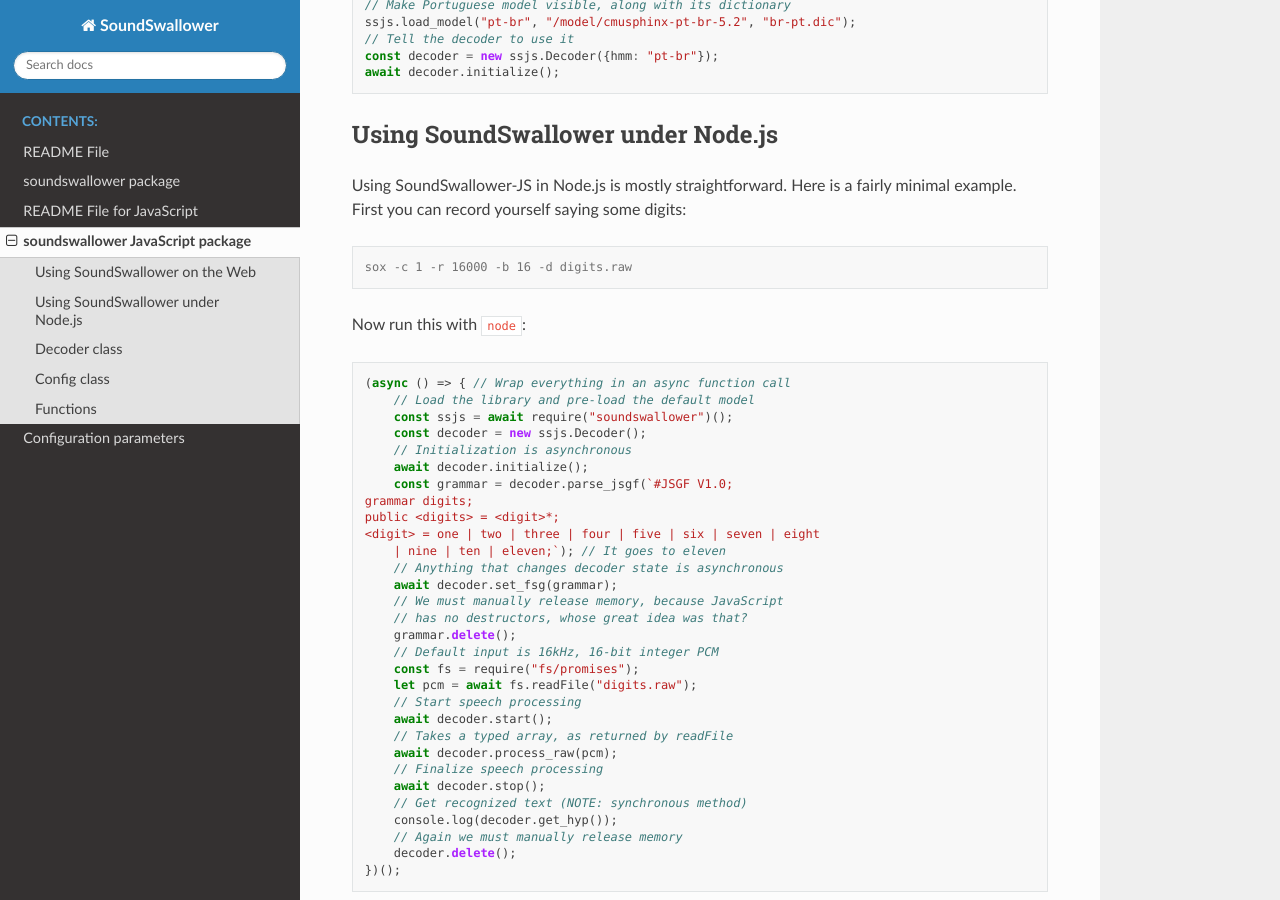
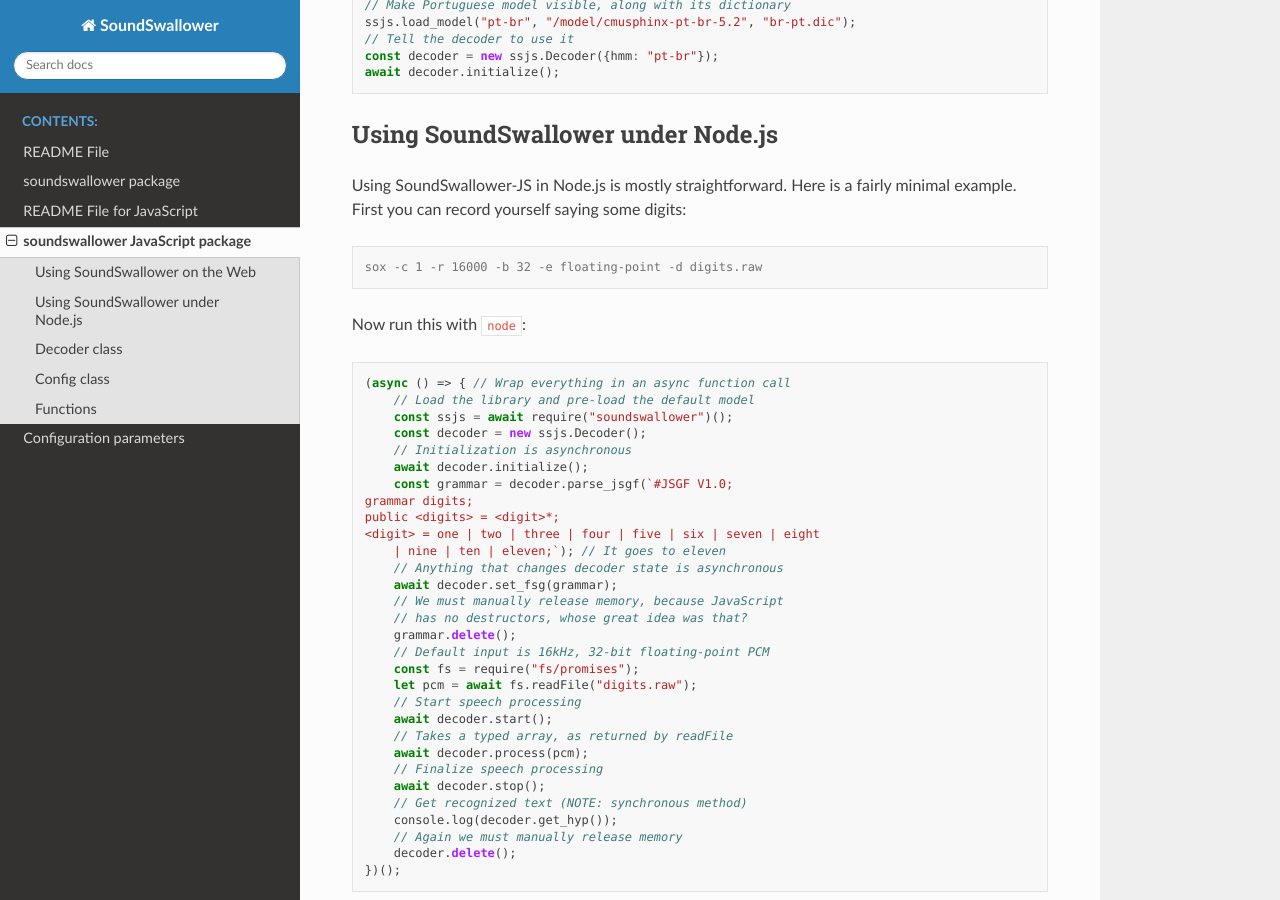
Before and after one commit to ReadAlongs/SoundSwallower, a Sphinx documentation site: the page built from docs/source/soundswallower.js.rst, in a window 1280 px wide and 900 px high, scrolled down 1054 px. Built offline with Sphinx 7.4.7 and the Read the Docs theme 2.0.0, drawn with Linux system fonts in a browser that asks for light colours.

Commit message:
update for float32

```diff
--- a/docs/source/soundswallower.js.rst
+++ b/docs/source/soundswallower.js.rst
@@ -69,7 +69,7 @@
 
 .. code-block:: console
 
-   sox -c 1 -r 16000 -b 16 -d digits.raw
+   sox -c 1 -r 16000 -b 32 -e floating-point -d digits.raw
 
 Now run this with ``node``:
 
@@ -91,13 +91,13 @@
 	// We must manually release memory, because JavaScript
 	// has no destructors, whose great idea was that?
 	grammar.delete();
-	// Default input is 16kHz, 16-bit integer PCM
+	// Default input is 16kHz, 32-bit floating-point PCM
 	const fs = require("fs/promises");
 	let pcm = await fs.readFile("digits.raw");
 	// Start speech processing
 	await decoder.start();
 	// Takes a typed array, as returned by readFile
-	await decoder.process_raw(pcm);
+	await decoder.process(pcm);
 	// Finalize speech processing
 	await decoder.stop();
 	// Get recognized text (NOTE: synchronous method)
```
